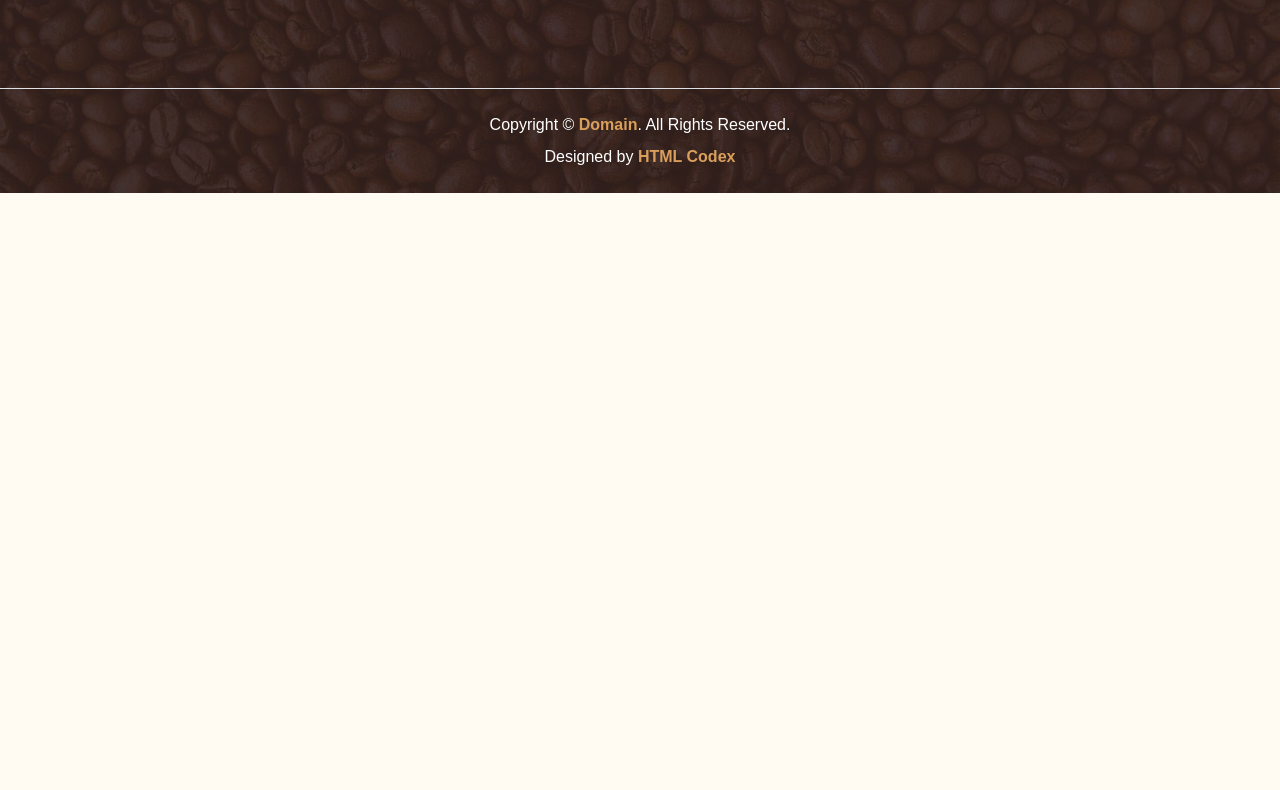
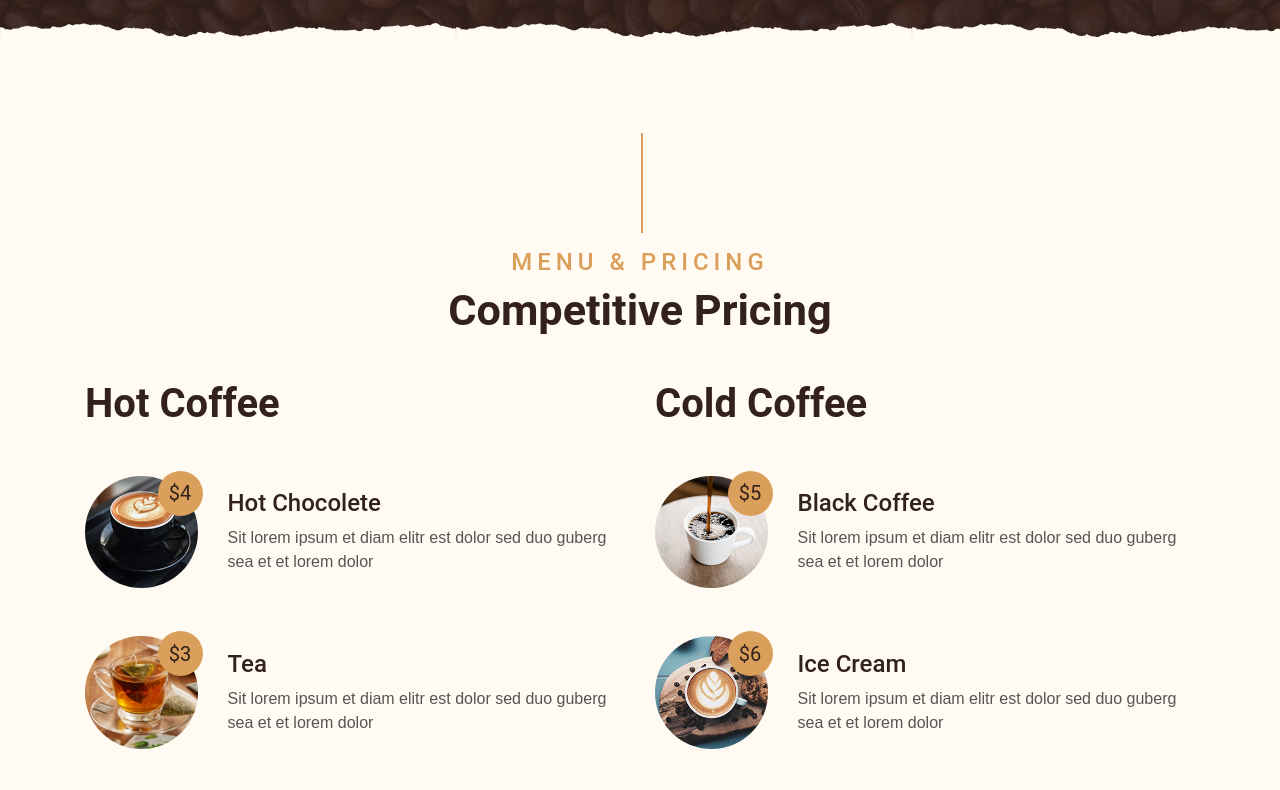
Before and after one commit to ramin-kp/coffee-next, a Next.js app: page /menu in a window 1280 px wide. Shown: the part 363-1153 px from the top of the page. Before the commit the page ends 800 px from the top, so only its background shows below. Built offline with nearby package versions, Linux system fonts and the light colour scheme; data requests are answered from the project's data file.

Commit message:
developing MenuPage

```diff
--- a/components/module/Card/Card.js
+++ b/components/module/Card/Card.js
@@ -1,6 +1,7 @@
+import Link from "next/link";
 import React from "react";
 
-function Card({ title, desc, price, img }) {
+function Card({ title, desc, price, img, id }) {
   return (
     <div className="row align-items-center mb-5">
       <div className="col-4 col-sm-3">
@@ -8,7 +9,9 @@ function Card({ title, desc, price, img }) {
         <h5 className="menu-price">${price}</h5>
       </div>
       <div className="col-8 col-sm-9">
-        <h4>{title}</h4>
+        <Link href={`/products/${id}`}>
+          <h4>{title}</h4>
+        </Link>
         <p className="m-0">{desc}</p>
       </div>
     </div>
--- a/components/template/Index/Offer.js
+++ b/components/template/Index/Offer.js
@@ -19,7 +19,7 @@ function Offer() {
         }
       })
 
-      .catch((error) => console.log(error));
+      .catch((error) => alert(error));
   };
   return (
     <div className="offer container-fluid my-5 py-5 text-center position-relative overlay-top overlay-bottom">
--- a/components/template/Index/Testimonials.js
+++ b/components/template/Index/Testimonials.js
@@ -4,7 +4,6 @@ import React from "react";
 import TestimonialItem from "@/components/module/Testimonial/Testimonial";
 
 function Testimonials({ data }) {
-  console.log(data);
   return (
     <div className="container-fluid py-5">
       <div className="container">
@@ -18,7 +17,7 @@ function Testimonials({ data }) {
           <h1 className="display-4">Our Clients Say</h1>
         </div>
         <div className="owl-carousel testimonial-carousel">
-          {data.map((comment) => (
+          {data.slice(0, 5).map((comment) => (
             <TestimonialItem key={comment.id} {...comment} />
           ))}
         </div>
--- a/components/template/Menu/Pricing.js
+++ b/components/template/Menu/Pricing.js
@@ -1,9 +1,45 @@
-import React from 'react'
+import React from "react";
 
-function Pricing() {
+//components
+import Card from "@/components/module/Card/Card";
+
+function Pricing({ data }) {
+  console.log("menu =>", data);
   return (
-    <div>Pricing</div>
-  )
+    <div class="container-fluid pt-5">
+      <div class="container">
+        <div class="section-title">
+          <h4
+            class="text-primary text-uppercase"
+            style={{ letterSpacing: " 5px" }}
+          >
+            Menu &amp; Pricing
+          </h4>
+          <h1 class="display-4">Competitive Pricing</h1>
+        </div>
+        <div class="row">
+          <div class="col-lg-6">
+            <h1 class="mb-5">Hot Coffee</h1>
+            {data
+              .filter((item) => item.type === "hot")
+              .slice(0, 3)
+              .map((item) => (
+                <Card key={item.id} {...item} />
+              ))}
+          </div>
+          <div class="col-lg-6">
+            <h1 class="mb-5">Cold Coffee</h1>
+            {data
+              .filter((item) => item.type === "cold")
+              .slice(0, 3)
+              .map((item) => (
+                <Card key={item.id} {...item} />
+              ))}
+          </div>
+        </div>
+      </div>
+    </div>
+  );
 }
 
-export default Pricing
+export default Pricing;
--- a/pages/index.js
+++ b/pages/index.js
@@ -31,7 +31,6 @@ export async function getStaticProps() {
 
   const commentsResponse = await fetch("http://localhost:4000/comments");
   const commentsData = await commentsResponse.json();
-  console.log("comments =>", commentsData);
 
   return {
     props: {
--- a/pages/menu/index.js
+++ b/pages/menu/index.js
@@ -1,7 +1,29 @@
 import React from "react";
+//components
+import PageHeader from "@/components/module/PageHeader/PageHeader";
+import Pricing from "@/components/template/Menu/Pricing";
 
-function MenuPage() {
-  return <div>MenuPage ;;;</div>;
+function MenuPage({ data }) {
+  return (
+    <>
+      <PageHeader title={"Menu"} href={"menu"} />
+      <Pricing data={data.menu} />
+    </>
+  );
+}
+
+export async function getStaticProps() {
+  const menuResponse = await fetch("http://localhost:4000/menu");
+
+  const menuData = await menuResponse.json();
+
+  return {
+    props: {
+      data: {
+        menu: menuData,
+      },
+    },
+  };
 }
 
 export default MenuPage;
```
